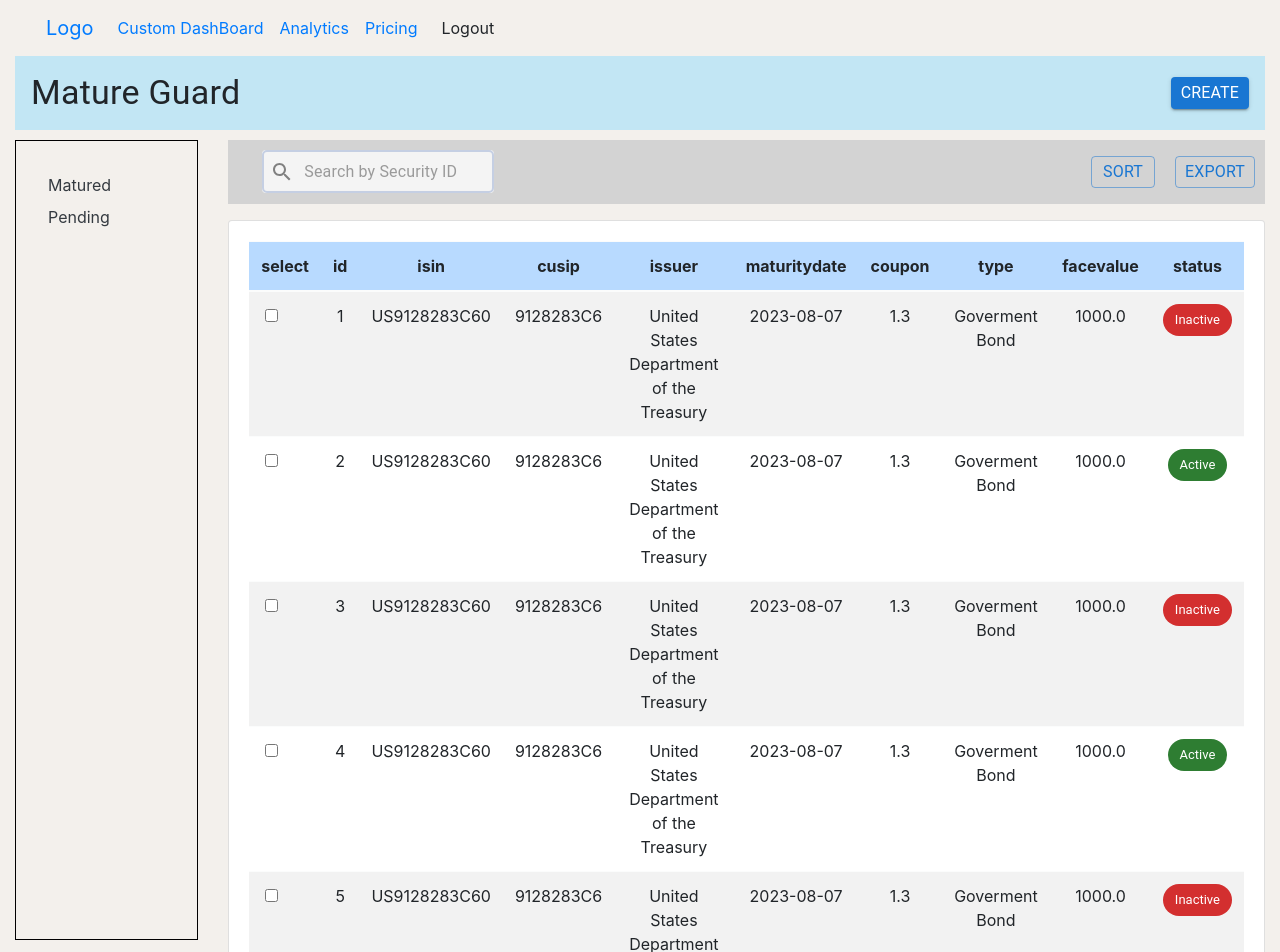
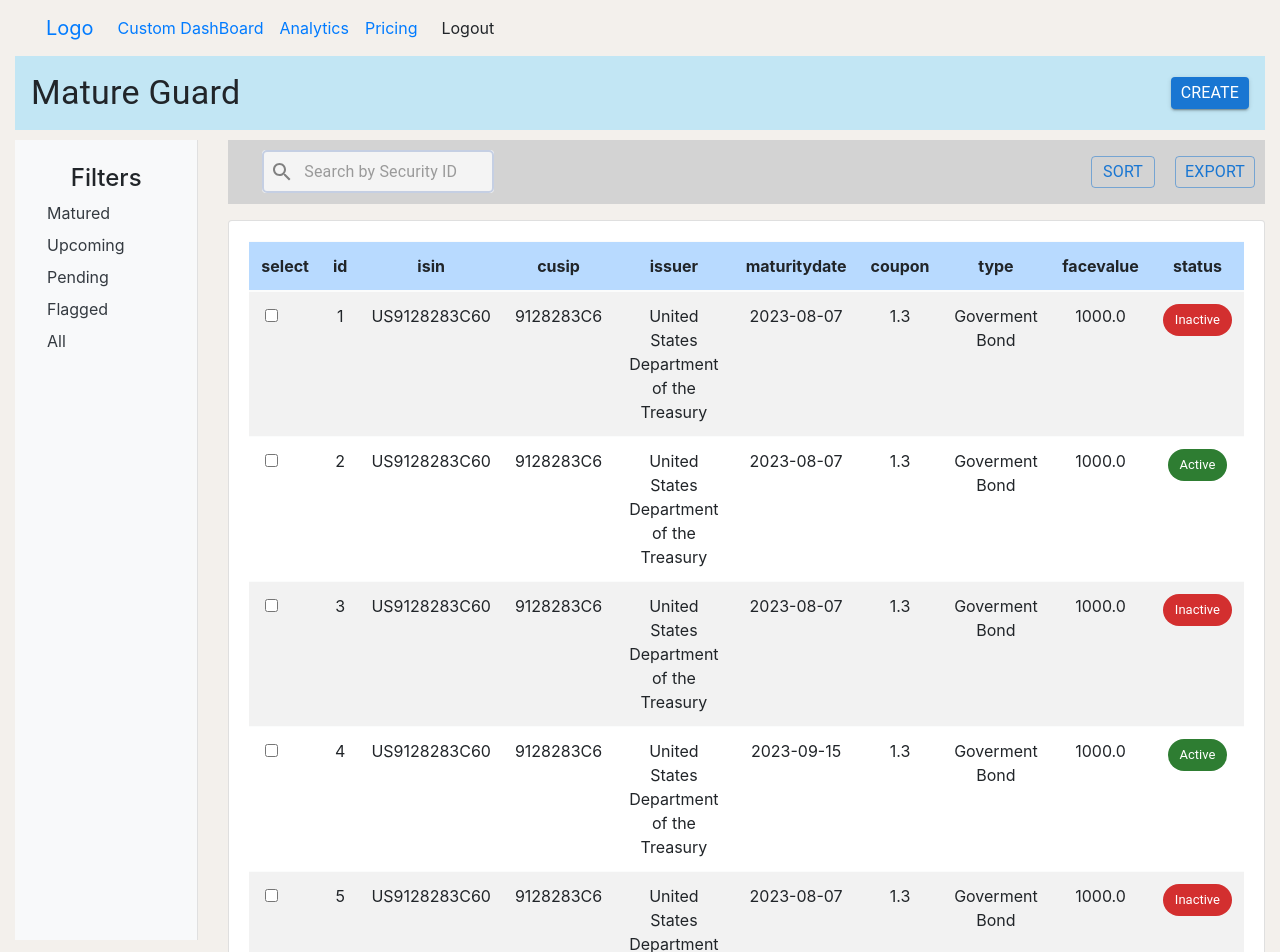
Before and after one commit to parthviii/frontend_db, a React (Create React App) app: page / in a window 1280 px wide. Shown: the top 952 px of the page. Built offline with nearby package versions, Linux system fonts and the light colour scheme.

Commit message:
Filter Functionality

```diff
--- a/src/App.jsx
+++ b/src/App.jsx
@@ -1,4 +1,4 @@
-import React from "react";
+import React,{useState} from "react";
 import SearchBar from "./components/SearchBar";
 import Navbar from "./components/Navbar";
 import Sidebar from "./components/Sidebar";
@@ -48,7 +48,7 @@ const data = [
   isin: "US9128283C60",
   cusip: "9128283C6",
   issuer: "United States Department of the Treasury",
-  maturitydate: "2023-08-07",
+  maturitydate: "2023-09-15",
   coupon: "1.3",
   type: "Goverment Bond",
   facevalue: "1000.0",
@@ -83,7 +83,7 @@ const data = [
   isin: "US9128283C60",
   cusip: "9128283C6",
   issuer: "United States Department of the Treasury",
-  maturitydate: "2023-08-07",
+  maturitydate: "2023-12-07",
   coupon: "1.3",
   type: "Goverment Bond",
   facevalue: "1000.0",
@@ -95,7 +95,7 @@ const data = [
   isin: "US9128283C60",
   cusip: "9128283C6",
   issuer: "United States Department of the Treasury",
-  maturitydate: "2023-08-07",
+  maturitydate: "2023-10-07",
   coupon: "1.3",
   type: "Goverment Bond",
   facevalue: "1000.0",
@@ -106,18 +106,20 @@ const data = [
 ];
 
 const App = () => {
+  const [filter, setFilter] = useState("all"); // Initialize with default filter
+
   return (
     <Container fluid className="contain">
     <Navbar/>
     <Header/>
   <Row>
     <Col xs={12} md={2}>
-      <Sidebar/>
+      <Sidebar setFilter={setFilter}/>
     </Col>
     <Col xs={12} md={10}>
     <SearchBar />
       {/* Your content for the right two-thirds of the dashboard */}
-      <TableComponent data={data}/>
+      <TableComponent data={data} filter={filter}/>
     </Col>
    </Row>
 </Container>
--- a/src/components/Sidebar.js
+++ b/src/components/Sidebar.js
@@ -1,18 +1,63 @@
-import React from 'react';
+import React from "react";
 
-const Sidebar = () => {
+const Sidebar = ({ setFilter }) => {
   return (
-    <nav id="sidebar" className="text-bg-light p-4 " style={{ width: '100%', height: '100vh',border:"1px solid black" }}>
-
+    <nav
+      id="sidebar"
+      className="bg-light p-4"
+      style={{
+        width: "100%",
+        height: "100vh",
+        borderRight: "1px solid #e0e0e0",
+      }}
+    >
+      <div className="sidebar-header">
+        <h4 className="text-center">Filters</h4>
+      </div>
       <ul className="list-unstyled components">
         <li className="active my-2 hover-color-change">
-          <a href="#" className="text-dark text-decoration-none">
+          <a
+            href="#"
+            className="text-dark text-decoration-none"
+            onClick={() => setFilter("matured")}
+          >
             <i className="fas fa-home mr-2 "></i> Matured
           </a>
         </li>
         <li className="my-2">
-          <a href="#" className="text-dark text-decoration-none">
-            <i className="fas fa-info-circle mr-2"></i> Pending
+          <a
+            href="#"
+            className="text-dark text-decoration-none"
+            onClick={() => setFilter("upcoming")}
+          >
+            <i className="fas fa-calendar-alt mr-2"></i> Upcoming
+          </a>
+        </li>
+        <li className="my-2">
+          <a
+            href="#"
+            className="text-dark text-decoration-none"
+            onClick={() => setFilter("pending")}
+          >
+            <i className="fas fa-hourglass-half mr-2"></i> Pending
+          </a>
+        </li>
+        <li className="my-2">
+          <a
+            href="#"
+            className="text-dark text-decoration-none"
+            onClick={() => setFilter("flagged")}
+          >
+            <i className="fas fa-flag mr-2"></i> Flagged
+          </a>
+        </li>
+        <li className="my-2">
+          <a
+            href="#"
+            className="text-dark text-decoration-none"
+            onClick={() => setFilter("all")}
+          >
+            <i className="fas fa-list mr-2"></i> All
           </a>
         </li>
       </ul>
--- a/src/components/TableComponent.jsx
+++ b/src/components/TableComponent.jsx
@@ -2,13 +2,37 @@ import React, { useState } from "react";
 import { Form, Table, Pagination } from "react-bootstrap";
 import { Chip } from "@mui/material";
 
-const TableComponent = ({ data }) => {
+const TableComponent = ({ data,filter }) => {
   const handleCheckboxChange = (itemId) => {
     console.log("Item ID:", itemId);
   };
 
   const [currentPage, setCurrentPage] = useState(1);
   const itemsPerPage = 5;
+  let filteredData = data;
+const currentDate = new Date(); // Current date
+
+if (filter === "matured") {
+  filteredData = data.filter((item) => new Date(item.maturitydate) <= currentDate);
+} else if (filter === "pending") {
+  filteredData = data.filter((item) => new Date(item.maturitydate) > currentDate);
+} else if (filter === "flagged") {
+  filteredData = filteredData.filter(
+    (item) =>
+      new Date(item.maturitydate) < currentDate &&
+      item.status === "Active"
+  );
+}else if (filter === "upcoming") {
+  const tenDaysLater = new Date();
+  tenDaysLater.setDate(tenDaysLater.getDate() + 10);
+
+  filteredData = filteredData.filter(
+    (item) =>
+      new Date(item.maturitydate) > currentDate &&
+      new Date(item.maturitydate) <= tenDaysLater
+  );
+}
+
 
   // Calculate the index of the last item of the current page
   const lastIndex = currentPage * itemsPerPage;
@@ -17,10 +41,10 @@ const TableComponent = ({ data }) => {
   const firstIndex = lastIndex - itemsPerPage;
 
   // Get the items for the current page
-  const currentItems = data.slice(firstIndex, lastIndex);
+  let currentItems = filteredData.slice(firstIndex, lastIndex);
 
   // Calculate the total number of pages
-  const totalPages = Math.ceil(data.length / itemsPerPage);
+  const totalPages = Math.ceil(filteredData.length / itemsPerPage);
 
   // Change the current page number
   const handlePagination = (pageNumber) => {
```
